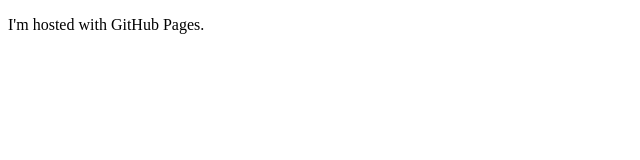
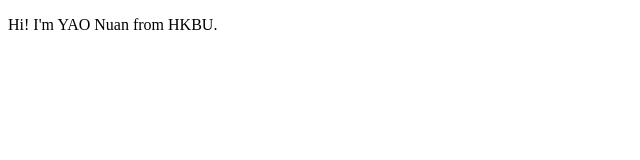
Before and after one commit to yaonuan1995/yaonuan1995.github.io, a plain HTML site: page index.html in a window 1280 px wide. Shown: the full height of the page, 0-640 px from the left. Drawn offline with Linux system fonts and the light colour scheme.

Commit message:
Update index.html

```diff
--- a/index.html
+++ b/index.html
@@ -5,6 +5,6 @@
         <title>GitHub is fun!</title>
     </head>
     <body>
-        <p>I'm hosted with GitHub Pages.</p>
+        <p>Hi! I'm YAO Nuan from HKBU.</p>
     </body>
 </html>
```
